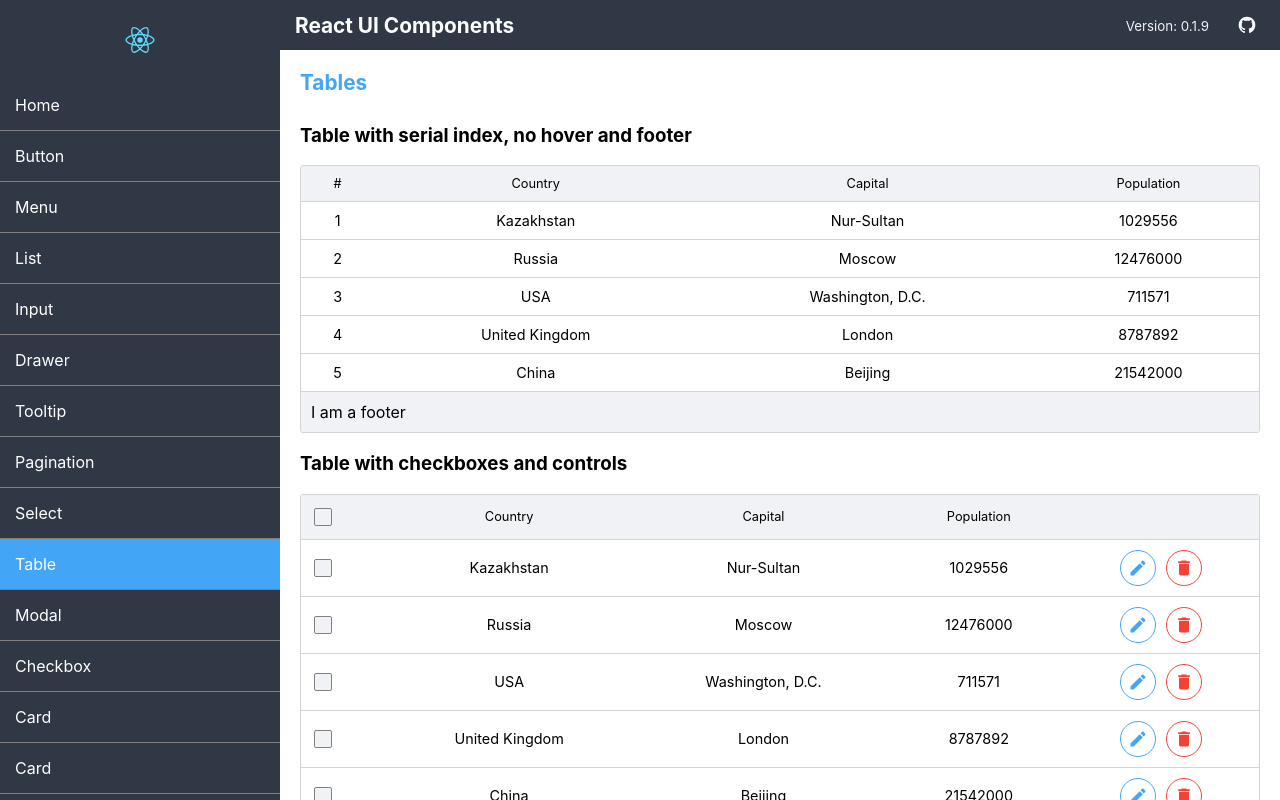
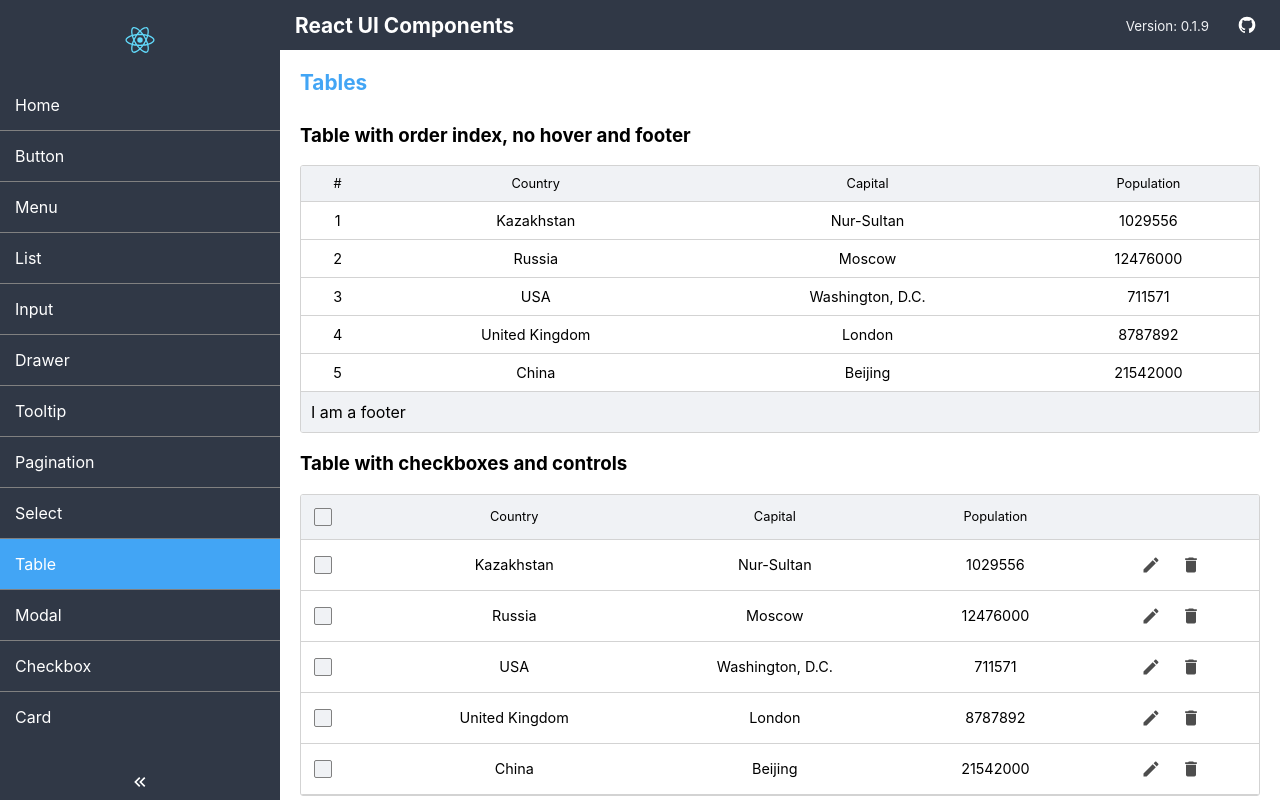
Before and after one commit to Assenti/react-ui-components, a React (Create React App) app: page /table in a window 1280 px wide. Built offline with nearby package versions, Linux system fonts and the light colour scheme.

Commit message:
Some upadates on Table

```diff
--- a/src/pages/TablePage.js
+++ b/src/pages/TablePage.js
@@ -18,7 +18,7 @@ export const TablePage = () => {
     return (
         <div className="page">
             <div className="page-title">Tables</div>
-            <h3>Table with serial index, no hover and footer</h3>
+            <h3>Table with order index, no hover and footer</h3>
             <Table
                 bordered
                 noHover={true}
@@ -38,17 +38,17 @@ export const TablePage = () => {
                     <div className="row justify-center align-center">
                         <Tooltip tooltip="Edit">
                             <Button
-                                outlined
+                                small
                                 className="mr-10"
-                                color="info"
+                                color="light"
                                 icon="edit"
                                 onClick={() => {}}>
                             </Button>
                         </Tooltip>
                         <Tooltip tooltip="Delete">
                             <Button
-                                outlined
-                                color="error"
+                                small
+                                color="light"
                                 icon="delete"
                                 onClick={() => {}}>
                             </Button>
```
Also changed, not shown: src/routes.js (+2 -6 lines), 1 other file (tests, documents, lock files or other folders).
